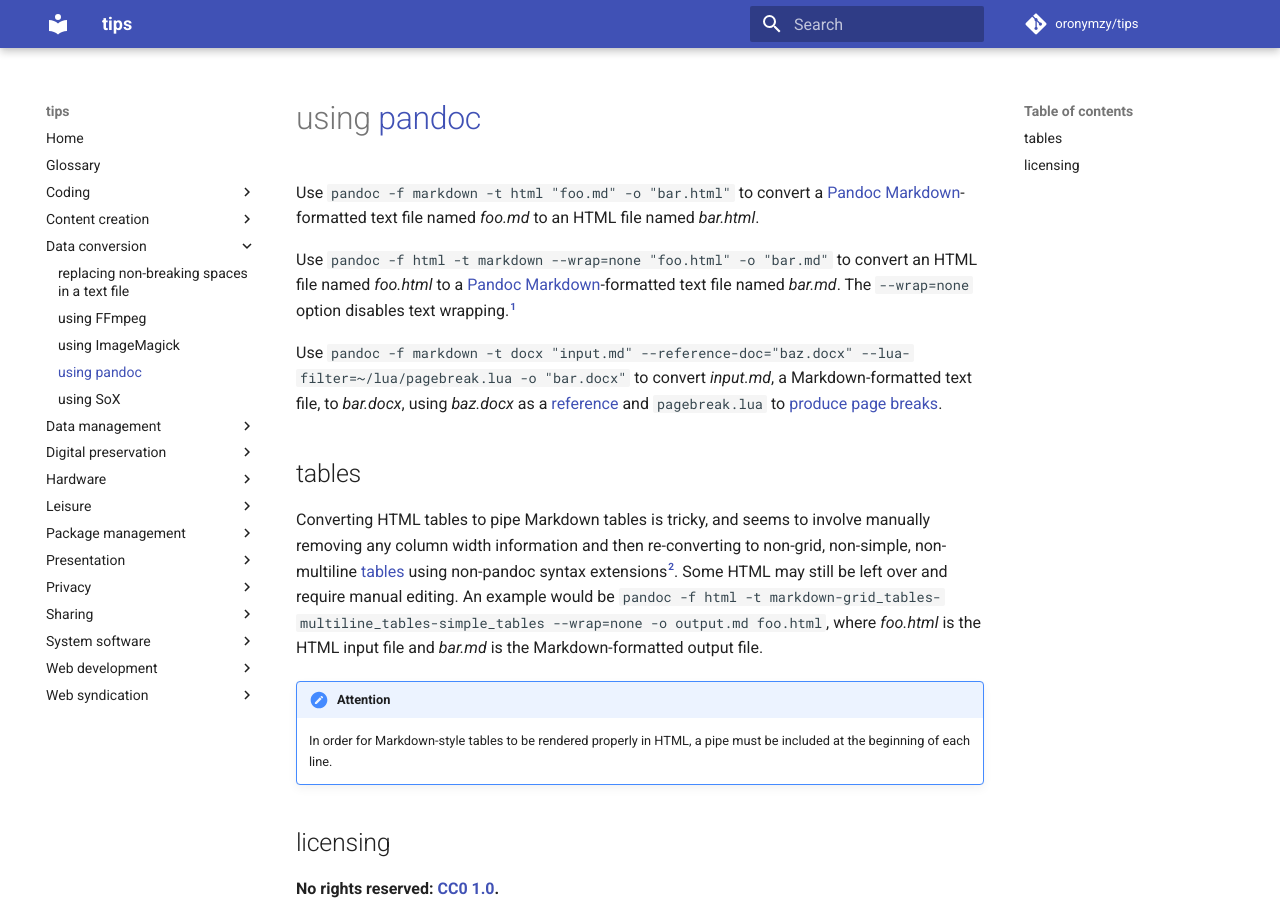
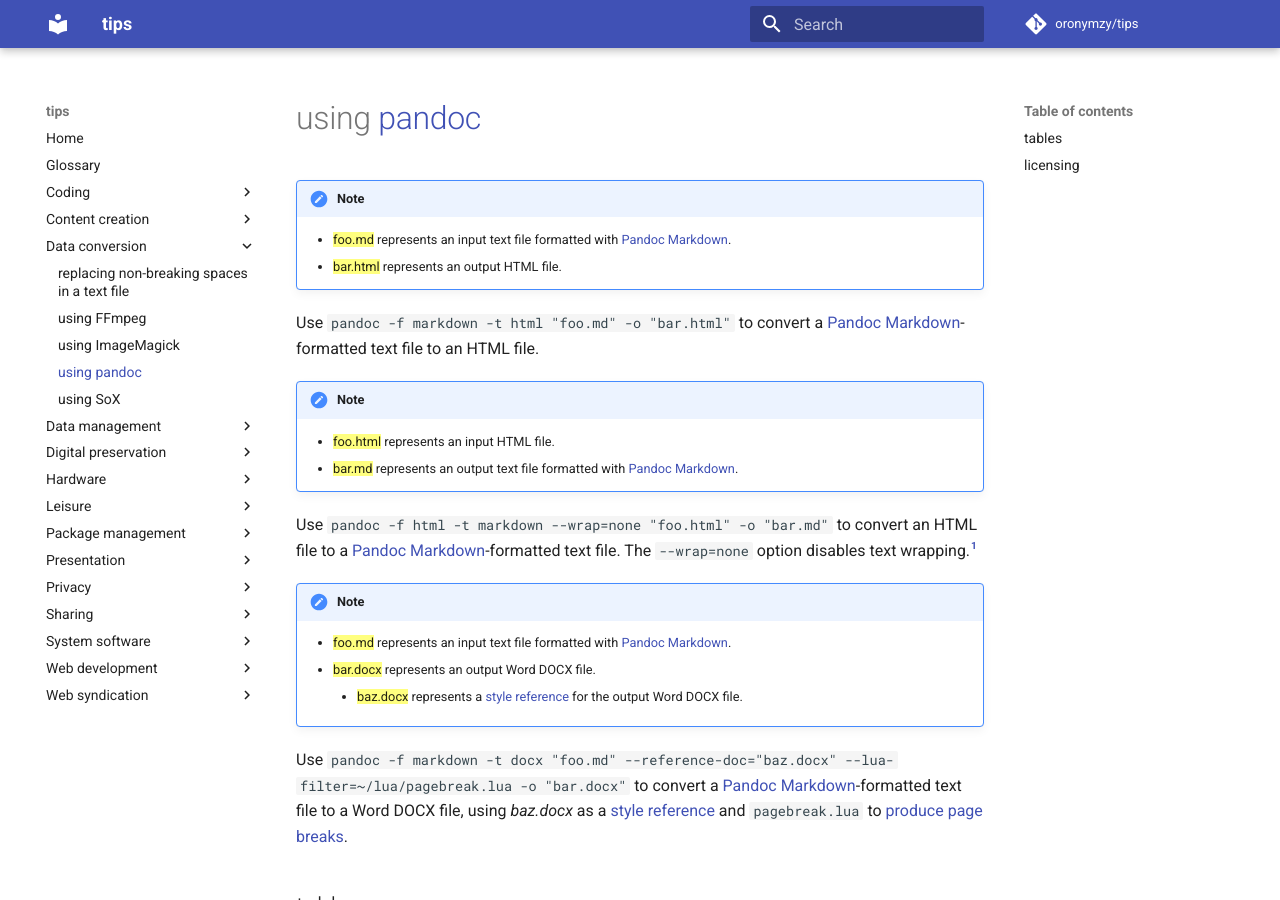
Before and after one commit to oronymzy/tips, an MkDocs documentation site: the page built from docs/uspndoc.md, in a window 1280 px wide and 900 px high. Built offline with MkDocs 1.6.1 and Material for MkDocs 9.7.7, drawn with Linux system fonts in a browser that asks for light colours; comment, search, counter and statistics services are not loaded.

Commit message:
Explain placeholder names with admonitions, reword things

```diff
--- a/docs/uspndoc.md
+++ b/docs/uspndoc.md
@@ -1,9 +1,26 @@
 # using [pandoc]
-Use `pandoc -f markdown -t html "foo.md" -o "bar.html"` to convert a [Pandoc Markdown](https://pandoc.org/MANUAL.html#pandocs-markdown)-formatted text file named *foo.md* to an HTML file named *bar.html*.
 
-Use `pandoc -f html -t markdown --wrap=none "foo.html" -o "bar.md"` to convert an HTML file named *foo.html* to a [Pandoc Markdown](https://pandoc.org/MANUAL.html#pandocs-markdown)-formatted text file named *bar.md*. The `--wrap=none` option disables text wrapping.[^uspndoc1]
+!!! note
 
-Use `pandoc -f markdown -t docx "input.md" --reference-doc="baz.docx" --lua-filter=~/lua/pagebreak.lua -o "bar.docx"` to convert *input.md*, a Markdown-formatted text file, to *bar.docx*, using *baz.docx* as a [reference](https://pandoc.org/MANUAL.html#option--reference-doc) and `pagebreak.lua` to [produce page breaks](ipbkMkd.md#pandoc-filters-and-latex).
+    - {==foo.md==} represents an input text file formatted with [Pandoc Markdown](https://pandoc.org/MANUAL.html#pandocs-markdown).
+    - {==bar.html==} represents an output HTML file.
+
+Use `pandoc -f markdown -t html "foo.md" -o "bar.html"` to convert a [Pandoc Markdown](https://pandoc.org/MANUAL.html#pandocs-markdown)-formatted text file to an HTML file.
+
+!!! note
+
+    - {==foo.html==} represents an input HTML file.
+    - {==bar.md==} represents an output text file formatted with [Pandoc Markdown](https://pandoc.org/MANUAL.html#pandocs-markdown).
+
+Use `pandoc -f html -t markdown --wrap=none "foo.html" -o "bar.md"` to convert an HTML file to a [Pandoc Markdown](https://pandoc.org/MANUAL.html#pandocs-markdown)-formatted text file. The `--wrap=none` option disables text wrapping.[^uspndoc1]
+
+!!! note
+
+    - {==foo.md==} represents an input text file formatted with [Pandoc Markdown](https://pandoc.org/MANUAL.html#pandocs-markdown).
+    - {==bar.docx==} represents an output Word DOCX file.
+        - {==baz.docx==} represents a [style reference](https://pandoc.org/MANUAL.html#option--reference-doc) for the output Word DOCX file.
+
+Use `pandoc -f markdown -t docx "foo.md" --reference-doc="baz.docx" --lua-filter=~/lua/pagebreak.lua -o "bar.docx"` to convert a [Pandoc Markdown](https://pandoc.org/MANUAL.html#pandocs-markdown)-formatted text file to a Word DOCX file, using *baz.docx* as a [style reference](https://pandoc.org/MANUAL.html#option--reference-doc) and `pagebreak.lua` to [produce page breaks](ipbkMkd.md#pandoc-filters-and-latex).
 
 ## tables
 Converting HTML tables to pipe Markdown tables is tricky, and seems to involve manually removing any column width information and then re-converting to non-grid, non-simple, non-multiline [tables](https://pandoc.org/MANUAL.html#tables) using non-pandoc syntax extensions[^uspndoc2]. Some HTML may still be left over and require manual editing. An example would be `pandoc -f html -t markdown-grid_tables-multiline_tables-simple_tables --wrap=none -o output.md foo.html`, where *foo.html* is the HTML input file and *bar.md* is the Markdown-formatted output file.
```
